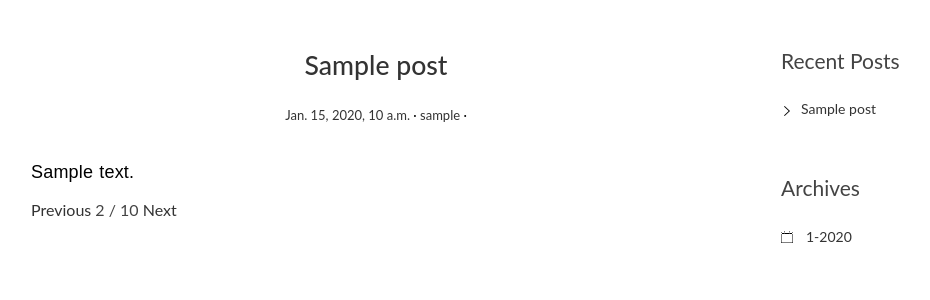
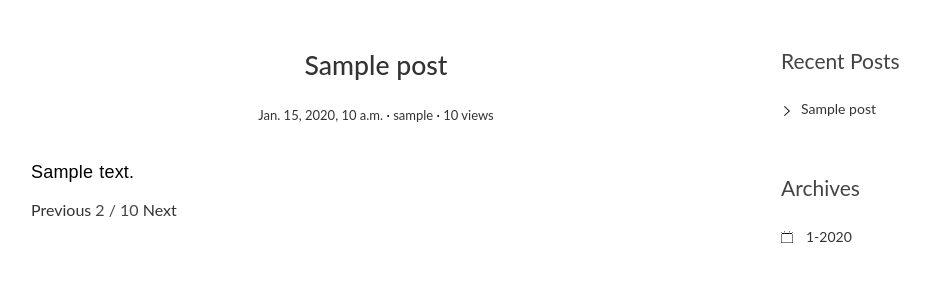
Before and after one commit to Vida42/Accendero-Task, a Django app: page / in a window 1280 px wide. Shown: the part 127-427 px from the top of the page, without its empty margins (69-999 px from the left). Run offline with Django 3.2, Linux system fonts and the light colour scheme; tables that the repository leaves empty hold one stand-in row (values such as "Sample post"); some libraries are stand-ins or nearby versions.

Commit message:
add page view count

```diff
--- a/myblog/models.py
+++ b/myblog/models.py
@@ -20,6 +20,7 @@ class Post(models.Model):
     created_time = models.DateTimeField(default=timezone.now)
     modified_time = models.DateTimeField()
     tags = models.ManyToManyField(Tag, blank=True)
+    blog_views = models.PositiveIntegerField(default=0, editable=False)
 
     class Meta:
         ordering = ['-created_time']
--- a/myblog/views.py
+++ b/myblog/views.py
@@ -19,6 +19,8 @@ def home(request):
 
 def detail(request, pk):
     post = get_object_or_404(Post, pk=pk)
+    post.blog_views = post.blog_views+1
+    post.save()
     post.body = markdown.markdown(post.body,
                                   extensions=[
                                       'markdown.extensions.extra',
--- a/templates/detail.html
+++ b/templates/detail.html
@@ -14,6 +14,7 @@
                     </a>
                 </span>
                 <span class="post-author"><a href="#">{{ post.author }}</a></span>
+                <span class="blog-views"><a href="#">{{ post.blog_views }} views</a></span>
             </div>
         </header>
         <div class="entry-content clearfix">
--- a/templates/home.html
+++ b/templates/home.html
@@ -15,6 +15,7 @@
                     </a>
                 </span>
                 <span class="post-author"><a href="#">{{ post.author }}</a></span>
+                <span class="blog-views"><a href="#">{{ post.blog_views }} views</a></span>
             </div>
             <div class="entry-content clearfix">
                 <p>{{ post.summary }}</p>
```
Also changed, not shown: README.md, myblog/migrations/0002_auto_20210814_2011.py (added).
